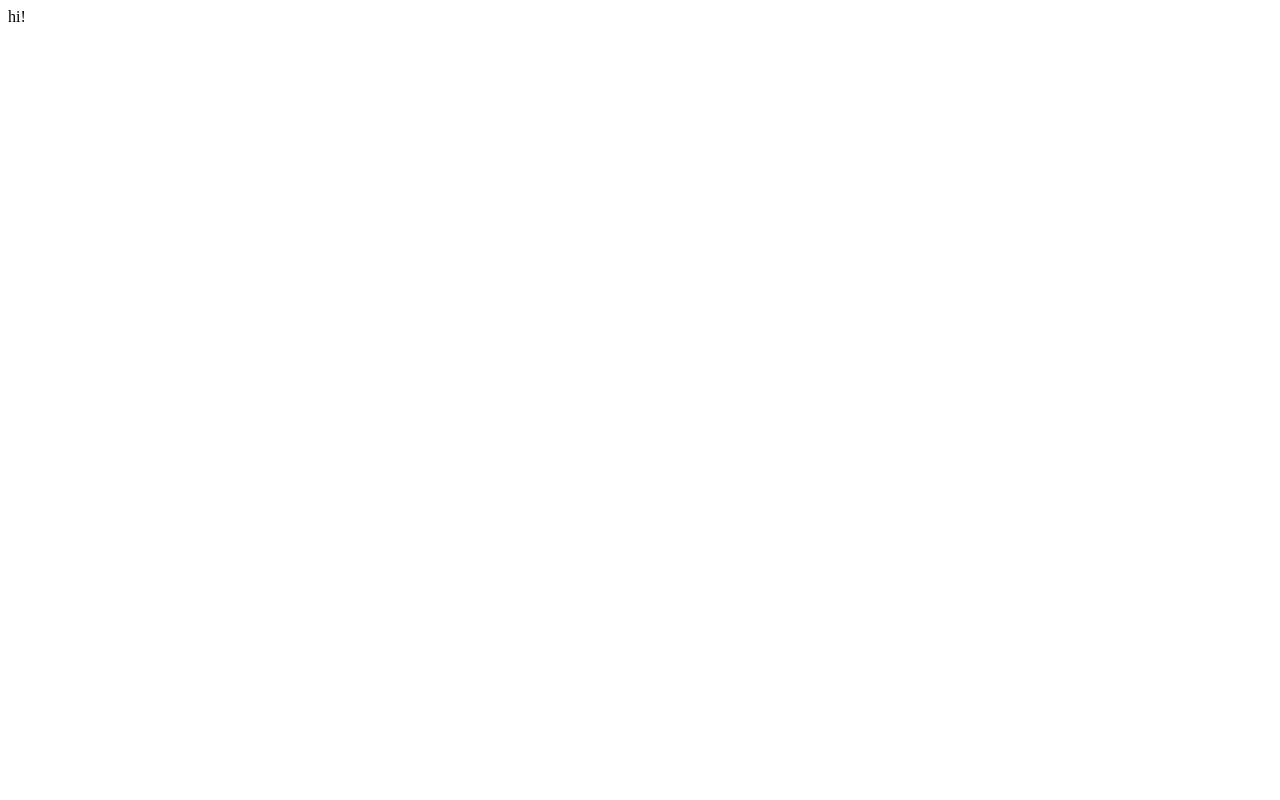
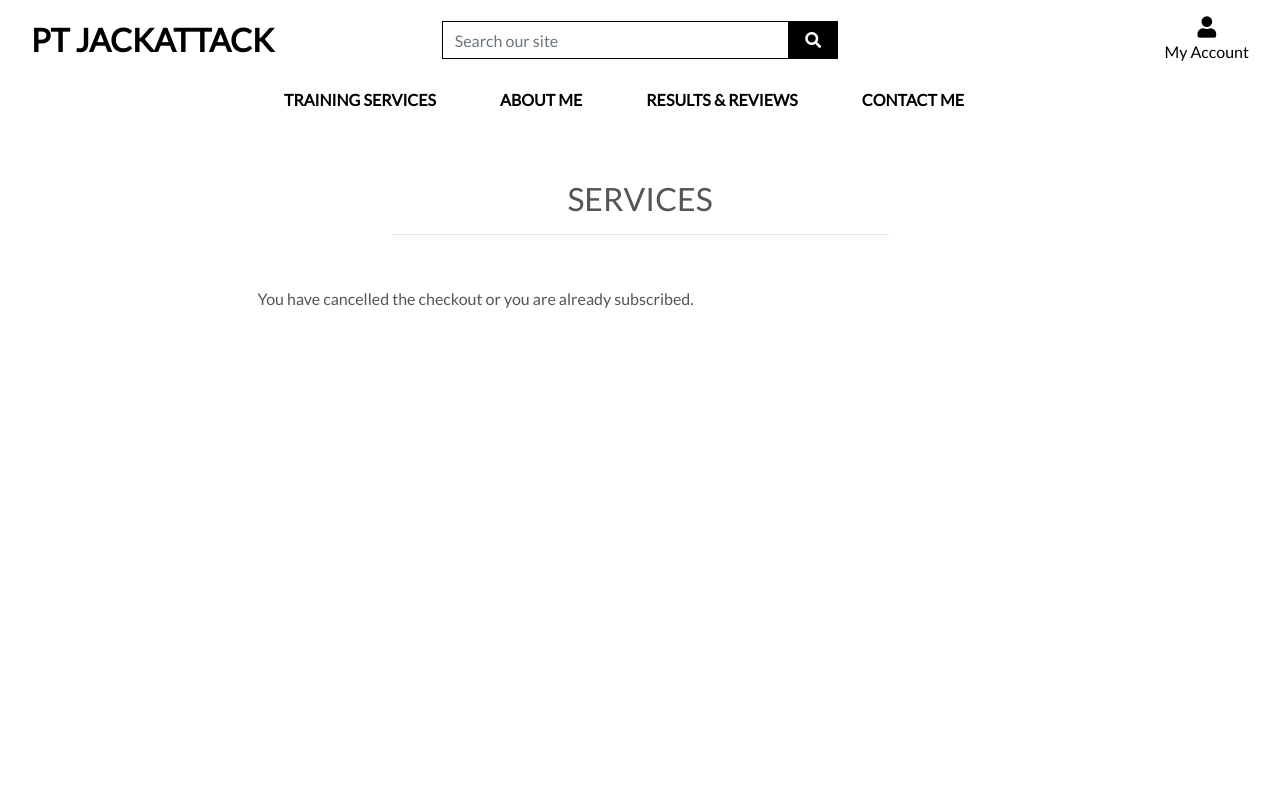
Before and after one commit to David011E/pt-pp-p-5, a Django app: page /checkout_cancel/ in a window 1280 px wide. Before the commit the page is almost empty. Run offline with Django 3.2, Linux system fonts and the light colour scheme; some libraries are stand-ins or nearby versions.

Commit message:
Add content for checkout cancel

```diff
--- a/products/templates/products/checkout_cancel.html
+++ b/products/templates/products/checkout_cancel.html
@@ -1 +1,17 @@
-hi!
+{% extends "base.html" %}
+{% load static %}
+
+{% block content %}
+<div class="overlay"></div>
+<div class="container header-container">
+    <div class="row">
+        <div class="col text-center mt-3">
+            <h2 class="logo-font">Services</h2>
+            <hr class="w-50 mb-1">
+        </div>
+    </div>
+    <div class="container mt-5">
+        <p>You have cancelled the checkout or you are already subscribed.</p>
+      </div>
+
+{% endblock %}
```
Also changed, not shown: db.sqlite3.
